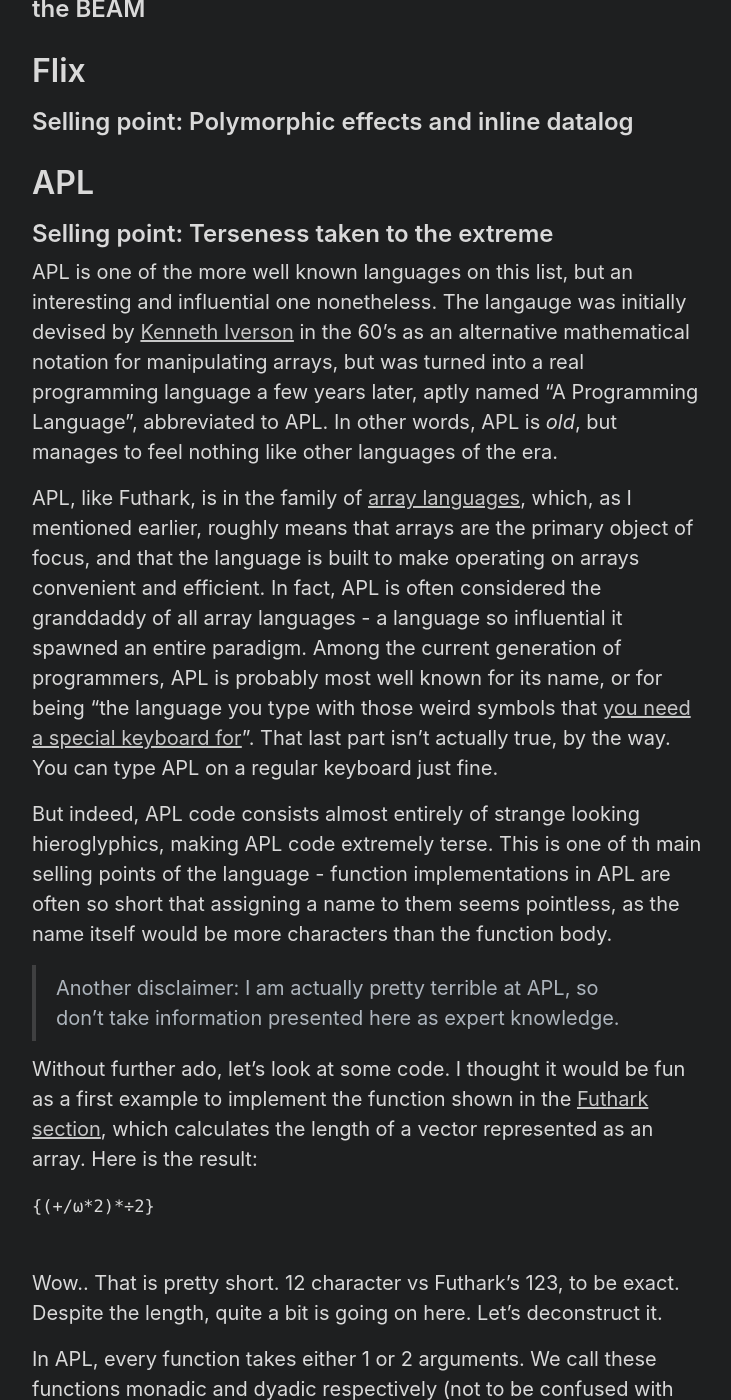
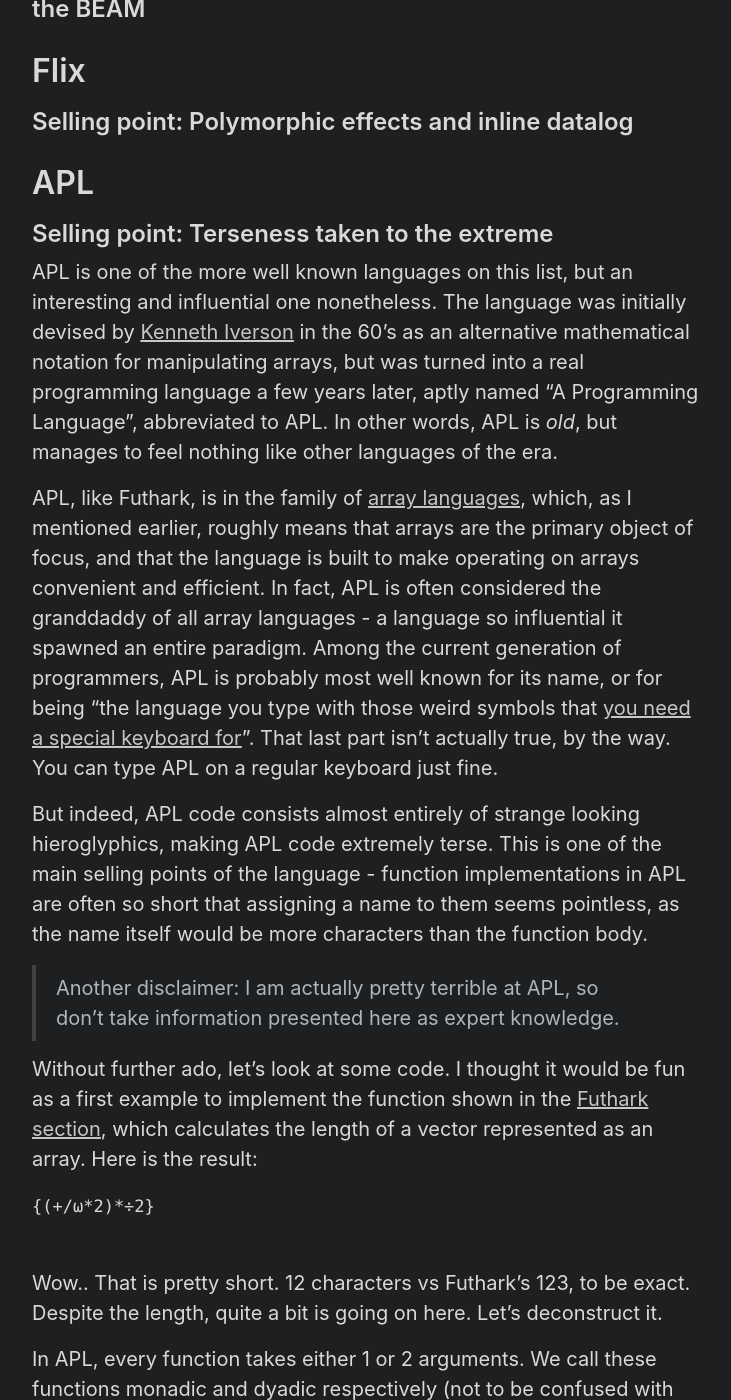
Before and after one commit to pema99/pema99.github.io, a Jekyll site: the page built from _posts/2022-07-28-interestinglangs.md, in a window 1280 px wide and 1400 px high, scrolled down 16436 px. Shown: the whole window, without its empty margins (272-1003 px from the left). Built offline with Jekyll 4.4.1, drawn with Linux system fonts in a browser that asks for light colours; some of the changed text lies outside the part shown.

Commit message:
Spelling

````diff
--- a/_posts/2022-07-28-interestinglangs.md
+++ b/_posts/2022-07-28-interestinglangs.md
@@ -352,11 +352,11 @@
 
 # APL
 ## Selling point: Terseness taken to the extreme
-APL is one of the more well known languages on this list, but an interesting and influential one nonetheless. The langauge was initially devised by [Kenneth Iverson](https://en.wikipedia.org/wiki/Kenneth_E._Iverson) in the 60's as an alternative mathematical notation for manipulating arrays, but was turned into a real programming language a few years later, aptly named "A Programming Language", abbreviated to APL. In other words, APL is _old_, but manages to feel nothing like other languages of the era.
+APL is one of the more well known languages on this list, but an interesting and influential one nonetheless. The language was initially devised by [Kenneth Iverson](https://en.wikipedia.org/wiki/Kenneth_E._Iverson) in the 60's as an alternative mathematical notation for manipulating arrays, but was turned into a real programming language a few years later, aptly named "A Programming Language", abbreviated to APL. In other words, APL is _old_, but manages to feel nothing like other languages of the era.
 
 APL, like Futhark, is in the family of [array languages](https://en.wikipedia.org/wiki/Array_programming), which, as I mentioned earlier, roughly means that arrays are the primary object of focus, and that the language is built to make operating on arrays convenient and efficient. In fact, APL is often considered the granddaddy of all array languages - a language so influential it spawned an entire paradigm. Among the current generation of programmers, APL is probably most well known for its name, or for being "the language you type with those weird symbols that [you need a special keyboard for](https://microapl.com/images/aplx_keyboard.jpg)". That last part isn't actually true, by the way. You can type APL on a regular keyboard just fine.
 
-But indeed, APL code consists almost entirely of strange looking hieroglyphics, making APL code extremely terse. This is one of th main selling points of the language - function implementations in APL are often so short that assigning a name to them seems pointless, as the name itself would be more characters than the function body.
+But indeed, APL code consists almost entirely of strange looking hieroglyphics, making APL code extremely terse. This is one of the main selling points of the language - function implementations in APL are often so short that assigning a name to them seems pointless, as the name itself would be more characters than the function body.
 
 > Another disclaimer: I am actually pretty terrible at APL, so don't take information presented here as expert knowledge.
 
@@ -366,7 +366,7 @@
 {(+/⍵*2)*÷2}
 ```
 
-Wow.. That is pretty short. 12 character vs Futhark's 123, to be exact. Despite the length, quite a bit is going on here. Let's deconstruct it.
+Wow.. That is pretty short. 12 characters vs Futhark's 123, to be exact. Despite the length, quite a bit is going on here. Let's deconstruct it.
 
 In APL, every function takes either 1 or 2 arguments. We call these functions monadic and dyadic respectively (not to be confused with monads from languages like Haskell, which are something else). Because of this, there is no need to name function arguments - they are already named for you. `⍺` is the left function argument, and `⍵` is the right. To define an anonymous, we use `{` squiggly brackets `}` around the function body. Looking at the snippet above, you should now see that we are defining a single argument function, which takes an argument from the right - an array, to be exact.
 
````
Also changed, not shown: other parts of _posts/2022-07-28-interestinglangs.md (+2 -2 lines).
